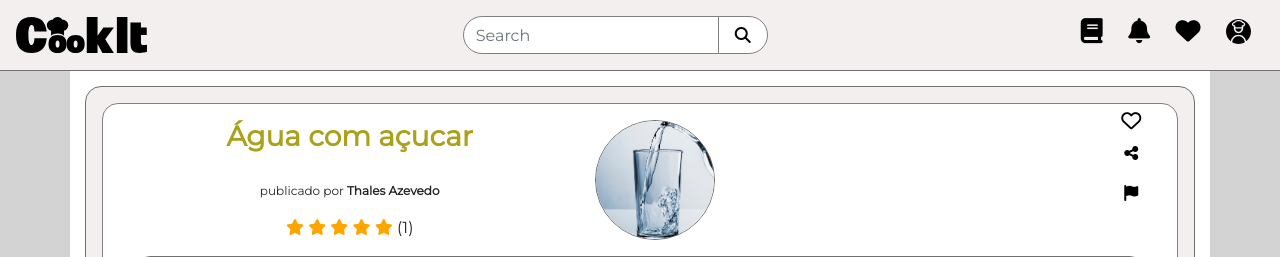
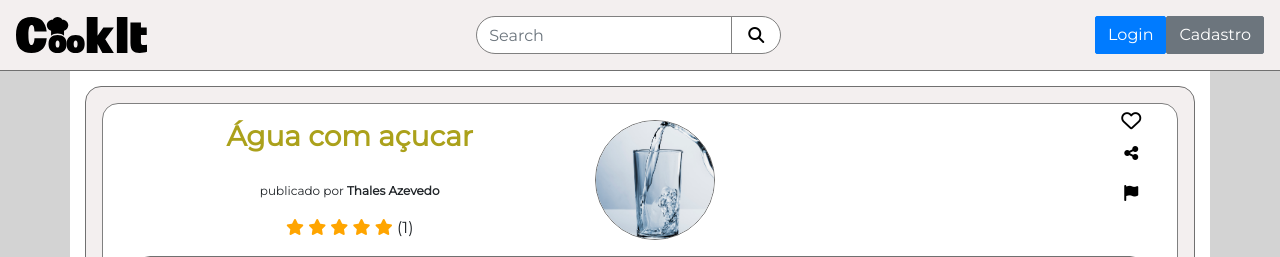
Before and after one commit to Tads98/CookIt, a Django app: a page that uses core/templates/parciais/_head.html in a window 1280 px wide. Shown: the top 257 px of the page. Run offline with Django 3.2, Linux system fonts and the light colour scheme; data comes from the database, SQL or seed files in the repository; both versions use the stored data as it was after the commit; some libraries are stand-ins or nearby versions.

Commit message:
Modificação do navbar com base em autenticação e adição de favicon.

```diff
--- a/core/templates/parciais/_head.html
+++ b/core/templates/parciais/_head.html
@@ -14,6 +14,7 @@
 <!--Organizar nome de classes CSS para não haver contradições entre outras páginas -->
 <link rel="stylesheet" href="{% static 'custom/css/style.css' %}">
 <link rel="stylesheet" href="css/cadastro.css">
+<link rel="shortcut icon" type="image/png" href="{% static 'imgs/cookit_user.svg' %}" />
 
 <script src="{% static 'custom/js/favoritos.js' %}"></script>
 <script src="{% static 'custom/js/login_cadastro.js' %}"></script>
--- a/core/templates/parciais/_navbar.html
+++ b/core/templates/parciais/_navbar.html
@@ -11,16 +11,18 @@
             </button>
         </div>
     </form>
+
+
     <div class="" id="navbarSupportedContent">
         <ul class="nav">
+            {% csrf_token %} {% if request.user.is_authenticated %}
             <li class="nav-item dropdown">
                 <a class="nav-link" href="#" role="button">
                     <h5><i style="font-size: 25px;" class="fas fa-book"></i></h5>
                 </a>
             </li>
             <li class="nav-item dropdown">
-                <a class="nav-link" href="#" id="navbarDropdown" role="button" data-toggle="dropdown"
-                    aria-haspopup="true" aria-expanded="false">
+                <a class="nav-link" href="#" id="navbarDropdown" role="button" data-toggle="dropdown" aria-haspopup="true" aria-expanded="false">
                     <h5><i style="font-size: 25px;" class="fas fa-bell"></i></h5>
                 </a>
                 <div class="dropdown-menu dropdown-menu-right" aria-labelledby="navbarDropdown">
@@ -31,8 +33,7 @@
                 </div>
             </li>
             <li class="nav-item dropdown">
-                <a class="nav-link" href="#" id="navbarDropdown" role="button" data-toggle="dropdown"
-                    aria-haspopup="true" aria-expanded="false">
+                <a class="nav-link" href="#" id="navbarDropdown" role="button" data-toggle="dropdown" aria-haspopup="true" aria-expanded="false">
                     <h5><i style="font-size: 25px;" class="fas fa-heart"></i></h5>
                 </a>
                 <div class="dropdown-menu dropdown-menu-right" aria-labelledby="navbarDropdown">
@@ -44,8 +45,7 @@
             </li>
             <li class="nav-item dropdown">
 
-                <a class="nav-link" href="{% url 'usuario:criar' %}" id="navbarDropdown" role="button"
-                    aria-haspopup="true" aria-expanded="false">
+                <a class="nav-link" href="{% url 'usuario:criar' %}" id="navbarDropdown" role="button" aria-haspopup="true" aria-expanded="false">
                     <img src="{% static 'imgs/cookit_user.svg' %}" alt="" height="25px">
                 </a>
 
@@ -57,6 +57,18 @@
                 </div>
 
             </li>
+            <html>
+            {% else %}
+            <button id="login-button" class="btn btn-primary" onclick="location.href = '{% url 'usuario:criar' %}';loginOpen()">
+                    Login
+                </button>
+            <button id="cadastro-button" class="btn btn-secondary" onclick="location.href = '{% url 'usuario:criar' %}';cadastroOpen()">
+                    Cadastro
+                </button>
+
+            </html>
         </ul>
+
+        {% endif %}
     </div>
 </nav>
--- a/core/templates/usuario/cadastro_nova.html
+++ b/core/templates/usuario/cadastro_nova.html
@@ -70,7 +70,9 @@
 <body>
     <div class="bg" style="background-image: url({% static 'imgs/bosch_cookit.jpg' %});">
         <div class="container" style="background:none">
-            <img class="rounded mx-auto d-block" src="{% static 'imgs/cookit_logo.svg' %}" alt="Logo" height="90px" style="margin: 1em;">
+            <a href="{% url 'receita:index' %}">
+                <img class="rounded mx-auto d-block" src="{% static 'imgs/cookit_logo.svg' %}" alt="Logo" height="90px" style="margin: 1em;">
+            </a>
             <div class="row">
                 {% if not request.user.is_authenticated %}
                 <div class="col-lg mt-3" id="login">
```
Also changed, not shown: db.sqlite3.
